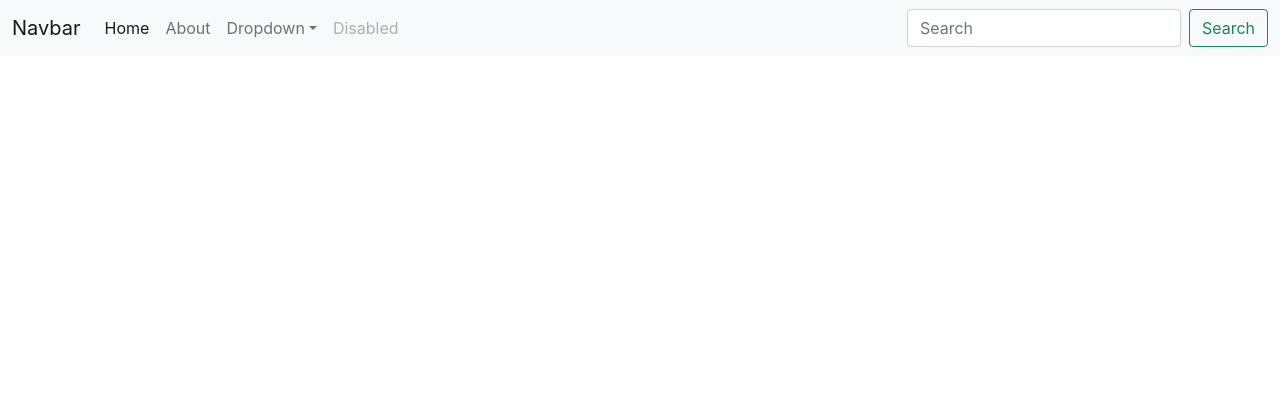
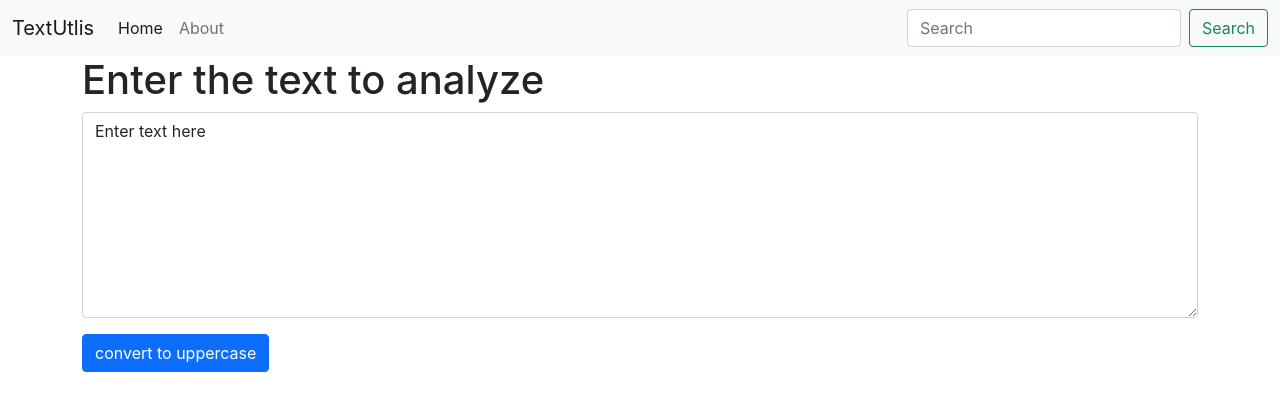
Before and after one commit to Niteshkumardas/Textutlis, a React (Create React App) app: page / in a window 1280 px wide. Shown: the top 410 px of the page. Built offline with nearby package versions, Linux system fonts and the light colour scheme.

Commit message:
upper case converter done

```diff
--- a/src/App.js
+++ b/src/App.js
@@ -1,44 +1,14 @@
 import './App.css';
+import Navbar from './components/Navbar';
+import Textform from './components/Textform';
 
 function App() {
   return (
     <>
-      <nav className="navbar navbar-expand-lg navbar-light bg-light">
-        <div className="container-fluid">
-          <a className="navbar-brand" href="/">Navbar</a>
-          <button className="navbar-toggler" type="button" data-bs-toggle="collapse" data-bs-target="#navbarSupportedContent" aria-controls="navbarSupportedContent" aria-expanded="false" aria-label="Toggle navigation">
-            <span className="navbar-toggler-icon"></span>
-          </button>
-          <div className="collapse navbar-collapse" id="navbarSupportedContent">
-            <ul className="navbar-nav me-auto mb-2 mb-lg-0">
-              <li className="nav-item">
-                <a className="nav-link active" aria-current="page" href="/">Home</a>
-              </li>
-              <li className="nav-item">
-                <a className="nav-link" href="/">About</a>
-              </li>
-              <li className="nav-item dropdown">
-                <a className="nav-link dropdown-toggle" href="/" id="navbarDropdown" role="button" data-bs-toggle="dropdown" aria-expanded="false">
-                  Dropdown
-                </a>
-                <ul className="dropdown-menu" aria-labelledby="navbarDropdown">
-                  <li><a className="dropdown-item" href="/">Action</a></li>
-                  <li><a className="dropdown-item" href="/">Another action</a></li>
-                  <li><hr className="dropdown-divider"/></li>
-                  <li><a className="dropdown-item" href="/">Something else here</a></li>
-                </ul>
-              </li>
-              <li className="nav-item">
-                <a className="nav-link disabled">Disabled</a>
-              </li>
-            </ul>
-            <form className="d-flex">
-              <input className="form-control me-2" type="search" placeholder="Search" aria-label="Search"/>
-              <button className="btn btn-outline-success" type="submit">Search</button>
-            </form>
-          </div>
-        </div>
-      </nav>
+    <Navbar title="Home" aboutText="About"/>
+    <div className="container">
+    <Textform heading="Enter the text to analyze"/>
+    </div>
     </>
 
   );
--- /dev/null
+++ b/src/components/Navbar.js
@@ -0,0 +1,28 @@
+import React from 'react'
+
+export default function Navbar(props) {
+  return (
+    <nav className="navbar navbar-expand-lg navbar-light bg-light">
+    <div className="container-fluid">
+      <a className="navbar-brand" href="/">TextUtlis</a>
+      <button className="navbar-toggler" type="button" data-bs-toggle="collapse" data-bs-target="#navbarSupportedContent" aria-controls="navbarSupportedContent" aria-expanded="false" aria-label="Toggle navigation">
+        <span className="navbar-toggler-icon"></span>
+      </button>
+      <div className="collapse navbar-collapse" id="navbarSupportedContent">
+        <ul className="navbar-nav me-auto mb-2 mb-lg-0">
+          <li className="nav-item">
+            <a className="nav-link active" aria-current="page" href="/">{props.title}</a>
+          </li>
+          <li className="nav-item">
+            <a className="nav-link" href="/">{props.aboutText}</a>
+          </li>
+          </ul>
+          <form className="d-flex">
+            <input className="form-control me-2" type="search" placeholder="Search" aria-label="Search"/>
+            <button className="btn btn-outline-success" type="submit">Search</button>
+          </form>
+      </div>
+    </div>
+  </nav>
+  )
+}
--- /dev/null
+++ b/src/components/Textform.js
@@ -0,0 +1,30 @@
+import React, {useState} from 'react'
+
+
+
+export default function Textform(props) {
+    const handleUpClick=()=>{
+       // console.log("upper case clicked");
+        let newText=text.toUpperCase();
+        setText(newText)
+    }
+
+    const handleOnChange=(event)=>{
+       // console.log("on change");
+        setText(event.target.value);
+    }
+
+    const[text,setText]=useState("Enter text here");
+
+    return (
+    <div>
+        <h1>{props.heading}</h1>
+        <div className="mb-3">
+        <div className="input-group">
+           <textarea className="form-control" value={text} onChange={handleOnChange} id="mybox" rows="8"></textarea>
+        </div>
+        </div>
+        <button className='btn btn-primary' onClick={handleUpClick}>convert to uppercase</button>
+    </div>
+  )
+}
```
